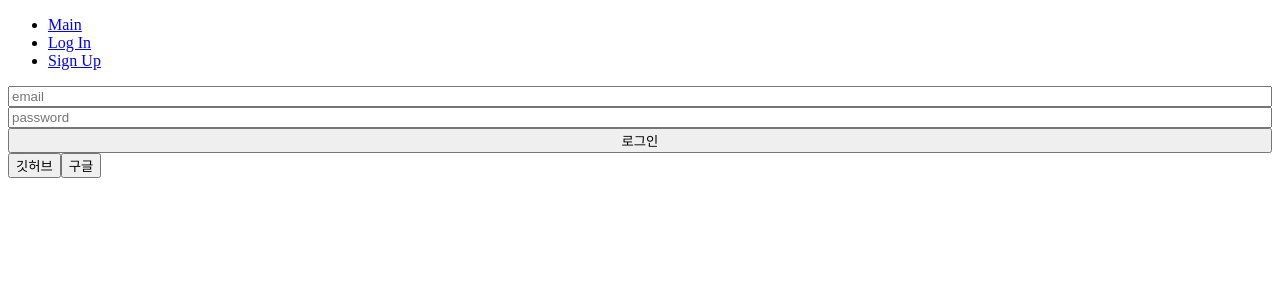
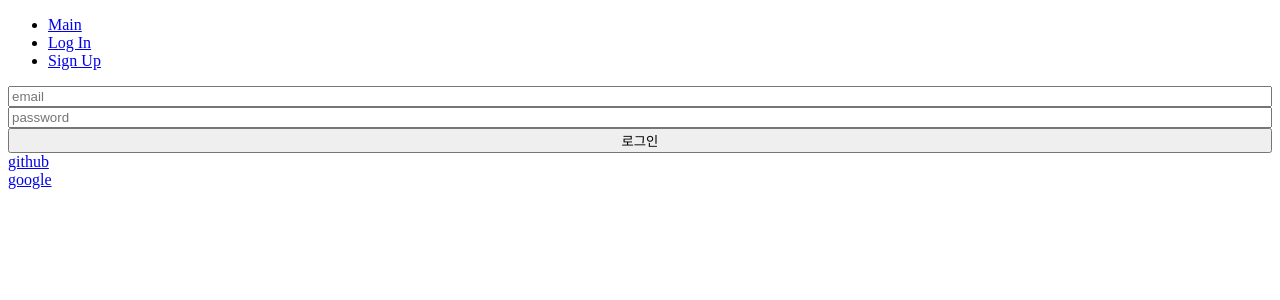
Before and after one commit to yulpumta-clone-team/team-matching-front, a React (Create React App) app: page /login in a window 1280 px wide. Shown: the top 300 px of the page. Built offline with nearby package versions, Linux system fonts and the light colour scheme.

Commit message:
Update oauth button

```diff
--- a/package.json
+++ b/package.json
@@ -15,7 +15,6 @@
     "@types/react-router-dom": "^5.3.2",
     "@types/styled-components": "^5.1.19",
     "axios": "^0.24.0",
-    "http-proxy-middleware": "^2.0.1",
     "react": "^17.0.2",
     "react-dom": "^17.0.2",
     "react-hook-form": "^7.22.5",
--- a/src/layouts/App/index.tsx
+++ b/src/layouts/App/index.tsx
@@ -4,7 +4,6 @@ import Navigation from '@components/Navigation';
 import Login from '@pages/LogIn';
 import Main from '@pages/Main';
 import SingUp from '@pages/SignUp';
-import OauthCallback from '@pages/OauthCallback';
 
 function App() {
   return (
@@ -14,7 +13,6 @@ function App() {
         <Route path="/" element={<Main />} />
         <Route path="/login" element={<Login />} />
         <Route path="/signup" element={<SingUp />} />
-        <Route path="/oauth2/*" element={<OauthCallback />} />
       </Routes>
     </Router>
   );
--- a/src/pages/LogIn/index.tsx
+++ b/src/pages/LogIn/index.tsx
@@ -51,8 +51,9 @@ function Login() {
         <button>로그인</button>
         <span>{errors?.extraError?.message}</span>
       </form>
-      <button onClick={oauthGithub}>깃허브</button>
-      <button onClick={oauthGoogle}>구글</button>
+      <a href="/oauth2/authorization/github">github</a>
+      <br />
+      <a href="/oauth2/authorization/google">google</a>
     </div>
   );
 }
--- a/src/pages/Main/index.tsx
+++ b/src/pages/Main/index.tsx
@@ -5,9 +5,18 @@ function Main() {
   function fetchLogout() {
     axios.get('/api/logout').then((response) => console.log(response));
   }
-  return <div>Main
-    <button onClick={fetchLogout}>로그아웃</button>
-  </div>;
+  function fetchTest() {
+    axios.get('/api/test').then((response) => console.log(response));
+  }
+  useEffect(() => {
+    fetchTest();
+  }, []);
+  return (
+    <div>
+      Main
+      <button onClick={fetchLogout}>로그아웃</button>
+    </div>
+  );
 }
 
 export default Main;
```
